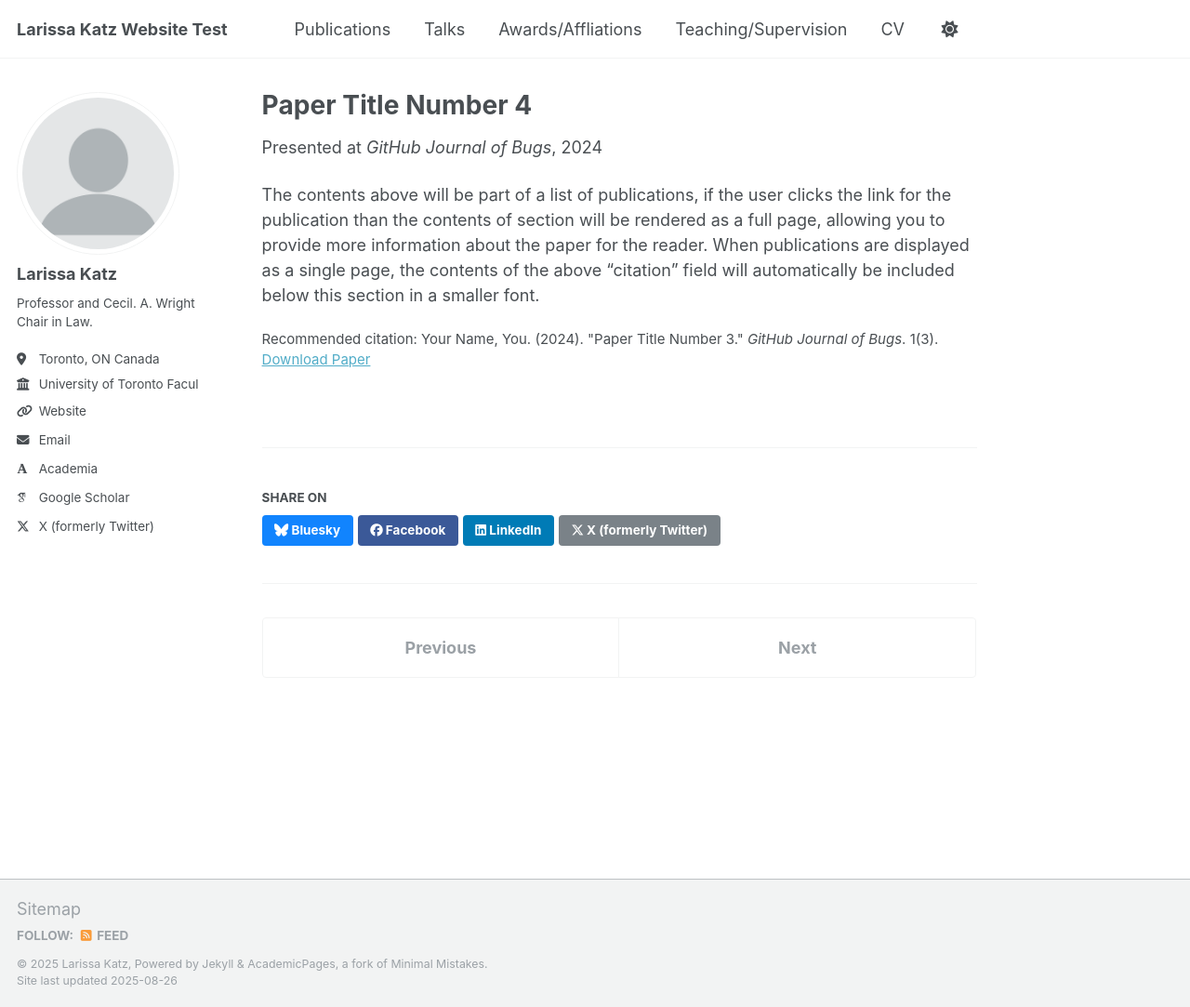
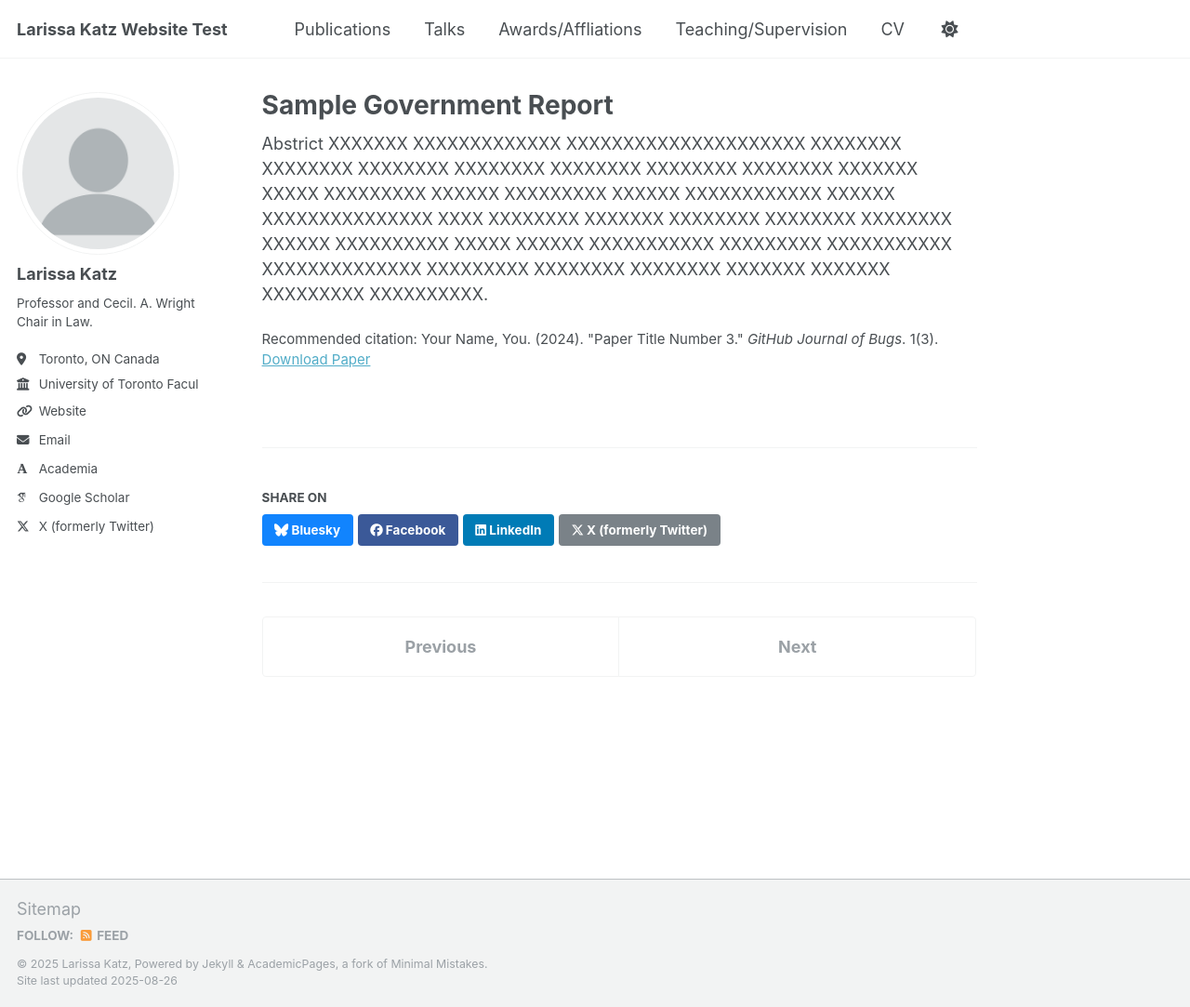
Before and after one commit to TinyMagician/LKWebsiteProject.github.io, a Jekyll site: the page built from _publications/2024-02-17-sample-gov.md, in a window 1280 px wide and 1083 px high. Shown: the whole window at 93% size. Built offline with Jekyll 4.4.1, drawn with Linux system fonts in a browser that asks for light colours; some web fonts are replaced; a script that is not in the unit is left out.

Commit message:
Update 2024-02-17-sample-gov.md

```diff
--- a/_publications/2024-02-17-sample-gov.md
+++ b/_publications/2024-02-17-sample-gov.md
@@ -1,13 +1,12 @@
 ---
-title: "Paper Title Number 4"
+title: "Sample Government Report"
 collection: publications
-category: conferences
-permalink: /publication/2024-02-17-paper-title-number-4
-excerpt: 'This paper is about fixing template issue #693.'
+category: reports
+permalink: /publication/2024-02-17-sample-gov
+excerpt: 'This report is about XXXXX XXXXXXXX XXXXX XXXX XXXXXX XXXXXXX XXXXXXX XXXXX XXXXXXXXX XXXXXXXX XXXXXXXXX XXXXXXXX.'
 date: 2024-02-17
 venue: 'GitHub Journal of Bugs'
 paperurl: 'http://academicpages.github.io/files/paper3.pdf'
 citation: 'Your Name, You. (2024). &quot;Paper Title Number 3.&quot; <i>GitHub Journal of Bugs</i>. 1(3).'
 ---
-
-The contents above will be part of a list of publications, if the user clicks the link for the publication than the contents of section will be rendered as a full page, allowing you to provide more information about the paper for the reader. When publications are displayed as a single page, the contents of the above "citation" field will automatically be included below this section in a smaller font.
+Abstrict XXXXXXX XXXXXXXXXXXXX XXXXXXXXXXXXXXXXXXXXX XXXXXXXX XXXXXXXX XXXXXXXX XXXXXXXX XXXXXXXX XXXXXXXX XXXXXXXX XXXXXXX XXXXX XXXXXXXXX XXXXXX XXXXXXXXX XXXXXX XXXXXXXXXXXX XXXXXX XXXXXXXXXXXXXXX XXXX XXXXXXXX XXXXXXX XXXXXXXX XXXXXXXX XXXXXXXX XXXXXX XXXXXXXXXX XXXXX XXXXXX XXXXXXXXXXX XXXXXXXXX XXXXXXXXXXX XXXXXXXXXXXXXX XXXXXXXXX XXXXXXXX XXXXXXXX XXXXXXX XXXXXXX XXXXXXXXX XXXXXXXXXX.
```
